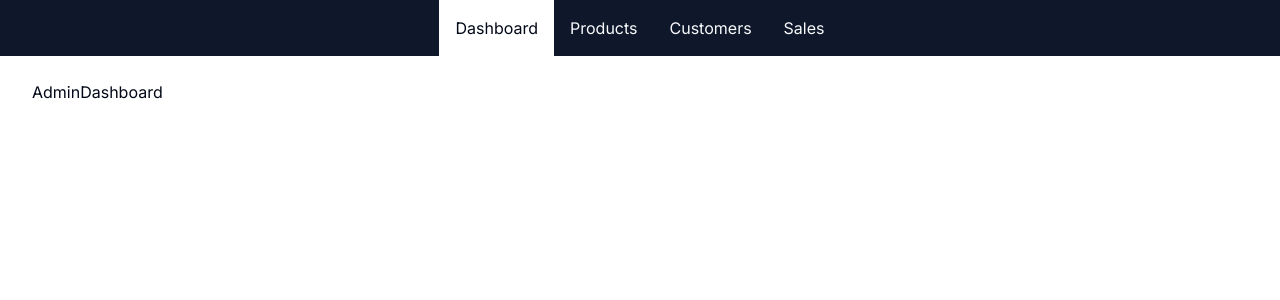
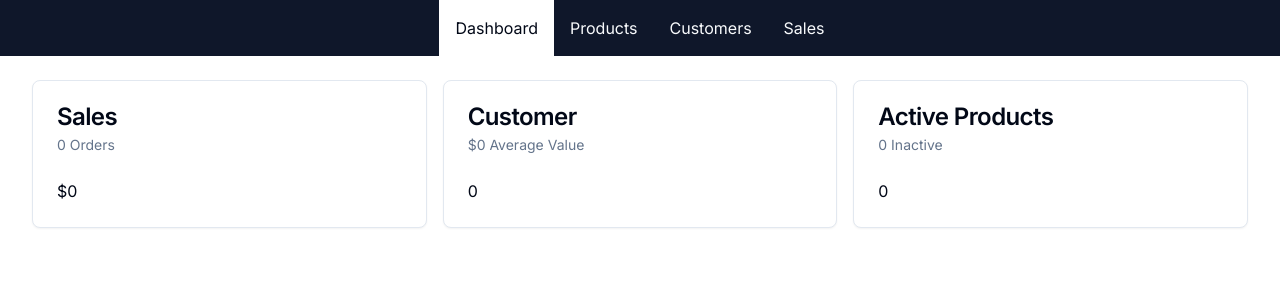
Before and after one commit to javorskyp/EcommerceStore, a Next.js app: page /admin in a window 1280 px wide. Shown: the top 300 px of the page. Built offline with nearby package versions, Linux system fonts and the light colour scheme; no server answers; the database is empty.

Commit message:
Dashboard admin_functions

```diff
--- /dev/null
+++ b/app/admin/loading.tsx
@@ -0,0 +1,9 @@
+import { Loader2 } from "lucide-react"
+
+export default function AdminLoading() {
+  return (
+    <div className="flex justify-center">
+      <Loader2 className="size-24 animate-spin" />
+    </div>
+  )
+}
--- a/app/admin/page.tsx
+++ b/app/admin/page.tsx
@@ -1,3 +1,68 @@
-export default function AdminDashboard () {
-    return <h1>AdminDashboard</h1>
+import { Card, CardContent, CardDescription, CardHeader, CardTitle } from "@/components/ui/card";
+import db from "@/db/db";
+import { formatCurrency, formatNumber } from "@/lib/formatters";
+
+async function getSalesData () {
+   const data = await db.order.aggregate({
+        _sum: {pricePaidInCents: true},
+        _count: true
+    })
+    return {
+        amount: (data._sum.pricePaidInCents || 0) / 100,
+        numberOfSales: data._count
+    }
 }
+
+async function getUserData () {
+    const [userCount, orderData] = await Promise.all([
+        db.user.count(),
+        db.order.aggregate({
+            _sum: { pricePaidInCents: true },
+        }),
+    ])
+    return {
+        userCount,
+        averageValuePerUser: userCount === 0 ? 0 : (orderData._sum.pricePaidInCents || 0) / userCount / 100
+    }
+}
+
+async function getProductData() {
+    const [activeCount, inactiveCount] = await Promise.all([
+        db.product.count({where: { isAvailableForPurchase: true }}),
+        db.product.count({where: { isAvailableForPurchase: false }})
+    ])
+    return { activeCount, inactiveCount }
+}
+
+export default async function AdminDashboard () {
+    const [salesData, userData, productData] = await Promise.all([
+        getSalesData(),
+        getUserData(),
+        getProductData()
+    ])
+    return (
+    <div className="grid grid-cols-1 md:grid-cols-2 lg:grid-cols-3 gap-4">
+        <DashboardCard title="Sales" subtitle={`${formatNumber(salesData.numberOfSales)} Orders`} body={formatCurrency(salesData.amount)} />
+        <DashboardCard title="Customer" subtitle={`${formatCurrency(userData.averageValuePerUser)} Average Value`} body={formatNumber(userData.userCount)} />
+        <DashboardCard title="Active Products" subtitle={`${formatNumber(productData.inactiveCount)} Inactive`} body={formatNumber(productData.activeCount)} />
+    </div>
+    )
+}
+
+type DashboardCardProps = {
+    title: string
+    subtitle: string
+    body: string
+}
+
+function DashboardCard({ title, subtitle, body}: DashboardCardProps) {
+    return   <Card>
+    <CardHeader>
+        <CardTitle>{title}</CardTitle>
+        <CardDescription>{subtitle}</CardDescription>
+    </CardHeader>
+    <CardContent>
+        <p>{body}</p>
+    </CardContent>
+</Card>
+}
--- /dev/null
+++ b/components/ui/card.tsx
@@ -0,0 +1,79 @@
+import * as React from "react"
+
+import { cn } from "@/lib/utils"
+
+const Card = React.forwardRef<
+  HTMLDivElement,
+  React.HTMLAttributes<HTMLDivElement>
+>(({ className, ...props }, ref) => (
+  <div
+    ref={ref}
+    className={cn(
+      "rounded-lg border bg-card text-card-foreground shadow-sm",
+      className
+    )}
+    {...props}
+  />
+))
+Card.displayName = "Card"
+
+const CardHeader = React.forwardRef<
+  HTMLDivElement,
+  React.HTMLAttributes<HTMLDivElement>
+>(({ className, ...props }, ref) => (
+  <div
+    ref={ref}
+    className={cn("flex flex-col space-y-1.5 p-6", className)}
+    {...props}
+  />
+))
+CardHeader.displayName = "CardHeader"
+
+const CardTitle = React.forwardRef<
+  HTMLParagraphElement,
+  React.HTMLAttributes<HTMLHeadingElement>
+>(({ className, ...props }, ref) => (
+  <h3
+    ref={ref}
+    className={cn(
+      "text-2xl font-semibold leading-none tracking-tight",
+      className
+    )}
+    {...props}
+  />
+))
+CardTitle.displayName = "CardTitle"
+
+const CardDescription = React.forwardRef<
+  HTMLParagraphElement,
+  React.HTMLAttributes<HTMLParagraphElement>
+>(({ className, ...props }, ref) => (
+  <p
+    ref={ref}
+    className={cn("text-sm text-muted-foreground", className)}
+    {...props}
+  />
+))
+CardDescription.displayName = "CardDescription"
+
+const CardContent = React.forwardRef<
+  HTMLDivElement,
+  React.HTMLAttributes<HTMLDivElement>
+>(({ className, ...props }, ref) => (
+  <div ref={ref} className={cn("p-6 pt-0", className)} {...props} />
+))
+CardContent.displayName = "CardContent"
+
+const CardFooter = React.forwardRef<
+  HTMLDivElement,
+  React.HTMLAttributes<HTMLDivElement>
+>(({ className, ...props }, ref) => (
+  <div
+    ref={ref}
+    className={cn("flex items-center p-6 pt-0", className)}
+    {...props}
+  />
+))
+CardFooter.displayName = "CardFooter"
+
+export { Card, CardHeader, CardFooter, CardTitle, CardDescription, CardContent }
--- /dev/null
+++ b/db/db.ts
@@ -0,0 +1,15 @@
+import { PrismaClient } from "@prisma/client"
+
+const prismaClientSingleton = () => {
+  return new PrismaClient()
+}
+
+declare global {
+  var prisma: undefined | ReturnType<typeof prismaClientSingleton>
+}
+
+const db = globalThis.prisma ?? prismaClientSingleton()
+
+export default db
+
+if (process.env.NODE_ENV !== "production") globalThis.prisma = db
--- /dev/null
+++ b/lib/formatters.ts
@@ -0,0 +1,15 @@
+const CURRENCY_FORMATTER = new Intl.NumberFormat("en-US", {
+    currency: "USD",
+    style: "currency",
+    minimumFractionDigits: 0,
+  })
+
+  export function formatCurrency(amount: number) {
+    return CURRENCY_FORMATTER.format(amount)
+  }
+
+  const NUMBER_FORMATTER = new Intl.NumberFormat("en-US")
+
+  export function formatNumber(number: number) {
+    return NUMBER_FORMATTER.format(number)
+  }
```
